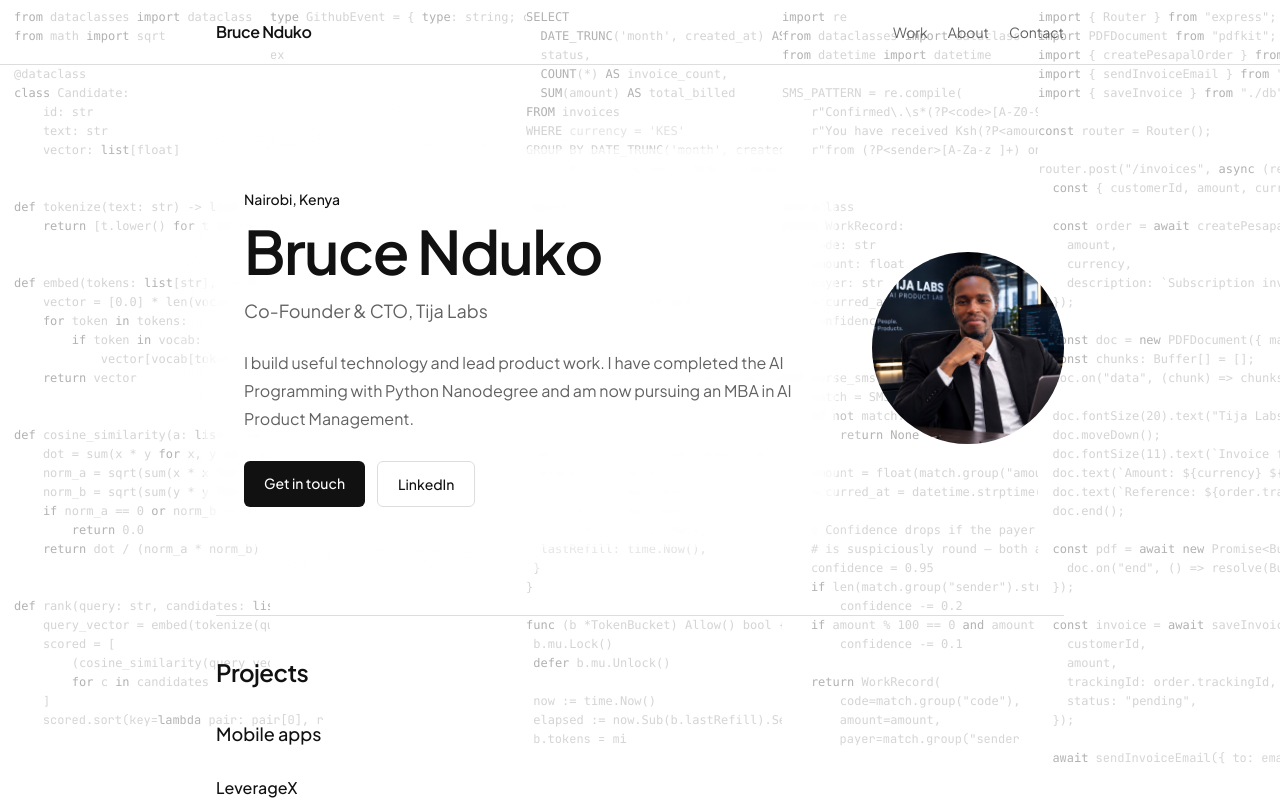
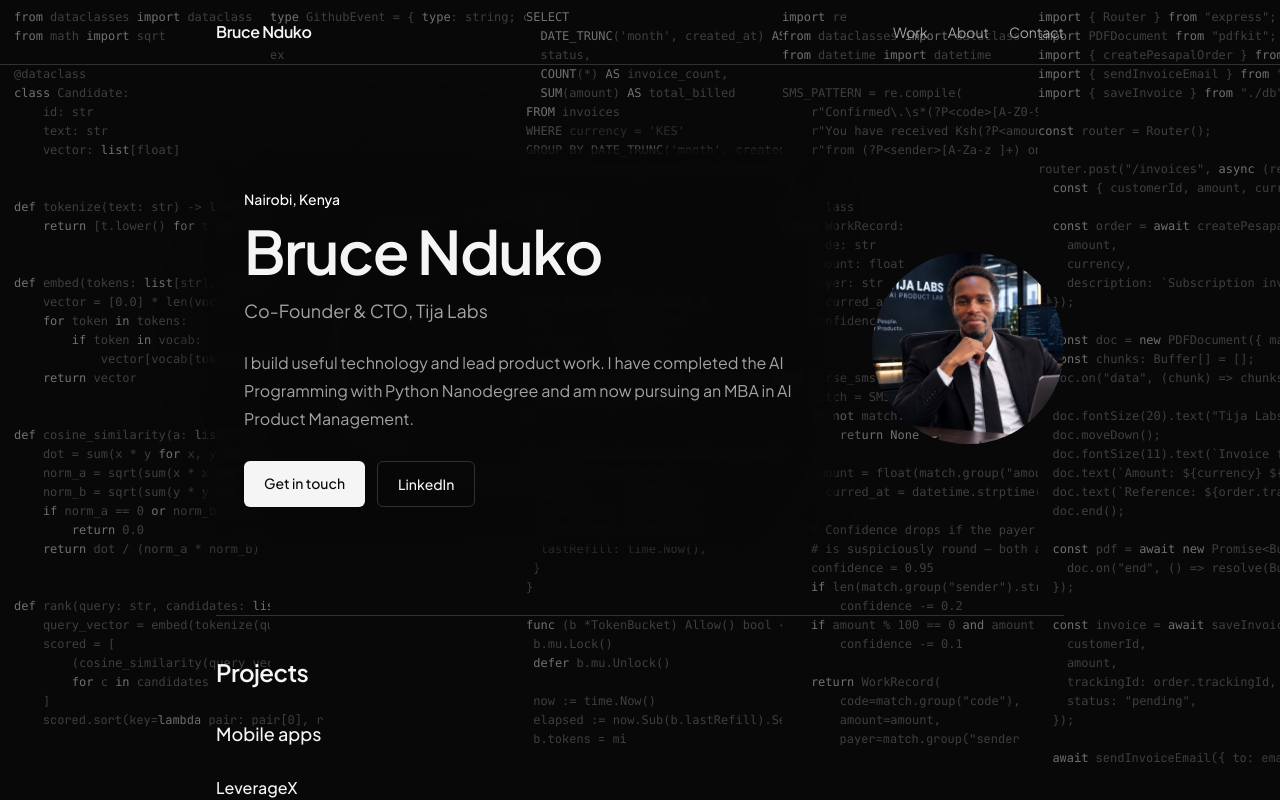
Before and after one commit to ndukobruce-bot/Bruce-Nduko-Website, a Next.js app: page / in a window 1280 px wide. Shown: the top 800 px of the page. Built offline with nearby package versions, Linux system fonts and the light colour scheme.

Commit message:
Black and White

```diff
--- a/src/app/globals.css
+++ b/src/app/globals.css
@@ -1,15 +1,15 @@
 @import "tailwindcss";
 
 :root {
-  --bg: #ffffff;
-  --surface: #f5f5f5;
-  --surface-2: #e8e8e8;
-  --text: #111111;
-  --muted: #626262;
-  --border: #dddddd;
-  --accent: #111111;
-  --accent-rich: #111111;
-  --accent-ink: #ffffff;
+  --bg: #080808;
+  --surface: #141414;
+  --surface-2: #202020;
+  --text: #f5f5f5;
+  --muted: #a3a3a3;
+  --border: #303030;
+  --accent: #ffffff;
+  --accent-rich: #f5f5f5;
+  --accent-ink: #080808;
 }
 
 @theme inline {
@@ -31,7 +31,7 @@
   border-color: var(--color-border);
 }
 
-html { color-scheme: light; }
+html { color-scheme: dark; }
 
 body {
   background: var(--color-bg);
--- a/src/app/layout.tsx
+++ b/src/app/layout.tsx
@@ -40,7 +40,7 @@ export default async function RootLayout({
   return (
     <html
       lang="en"
-      style={{ colorScheme: "light" }}
+      style={{ colorScheme: "dark" }}
       className={`${jakarta.variable} ${jetbrains.variable} h-full antialiased`}
     >
       <body className="min-h-full flex flex-col bg-bg text-text selection:bg-accent-rich selection:text-accent-ink">
--- a/src/app/opengraph-image.tsx
+++ b/src/app/opengraph-image.tsx
@@ -16,7 +16,7 @@ export default function Image() {
           flexDirection: "column",
           justifyContent: "center",
           padding: "80px",
-          background: "#ffffff",
+          background: "#080808",
           color: "#f5f5f5",
           fontFamily: "sans-serif",
         }}
@@ -46,7 +46,7 @@ export default function Image() {
           style={{
             fontSize: 36,
             marginTop: 24,
-            color: "#111111",
+            color: "#ffffff",
           }}
         >
           {profile.headline}
--- a/src/components/code-background.tsx
+++ b/src/components/code-background.tsx
@@ -38,11 +38,11 @@ function pickColumnCount(width: number): number {
   return Math.min(6, Math.max(4, Math.round(width / 280)));
 }
 
-// Monochrome ink colors tuned for the white site background.
-const KEYWORD_COLOR = "#111111";
-const MUTED_COLOR = "rgb(35,35,35)";
-const BG_RGB: [number, number, number] = [255, 255, 255];
-const OPACITY = 0.32;
+// Monochrome code colors tuned for the black site background.
+const KEYWORD_COLOR = "#ffffff";
+const MUTED_COLOR = "rgb(225,225,225)";
+const BG_RGB: [number, number, number] = [8, 8, 8];
+const OPACITY = 0.42;
 
 /**
  * The site-wide code background: one fixed canvas behind everything, drawn
```
